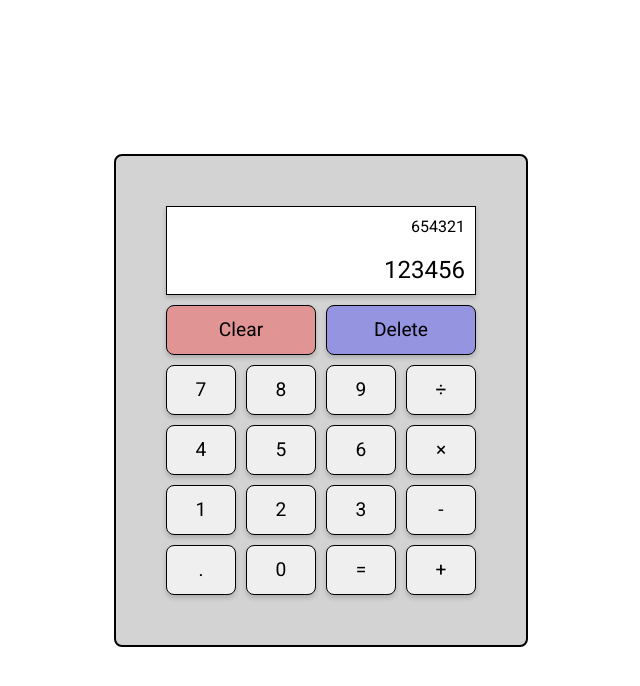
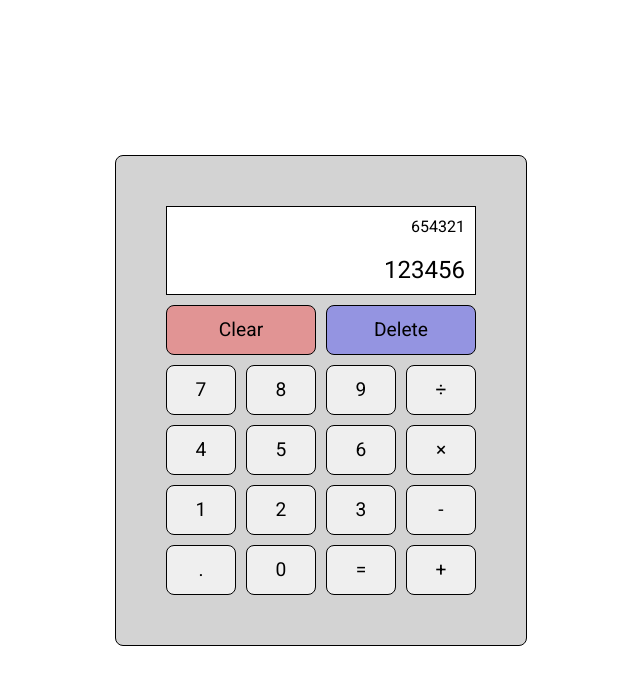
Before and after one commit to dangoodie/calculator, a plain HTML site: page index.html in a window 1280 px wide. Shown: the whole page, without its empty margins (319-959 px from the left). Drawn offline with Linux system fonts and the light colour scheme.

Commit message:
some small style changes on the buttons

```diff
--- a/style.css
+++ b/style.css
@@ -24,7 +24,7 @@ body {
   padding: 50px;
   display: flex;
   flex-direction: column;
-  border: 2px solid black;
+  border: 1px solid black;
   border-radius: 8px;
   gap: 10px;
 }
@@ -49,7 +49,7 @@ body {
   gap: 0px;
   border: 1px solid black;
   color: #000;
-  box-shadow: 0 3px 5px rgba(0, 0, 0, 0.18);
+  /* box-shadow: 0 3px 5px rgba(0, 0, 0, 0.18); */
 }
 
 .input {
@@ -63,7 +63,7 @@ body {
   font-size: larger;
   color: #000;
   border-radius: 8px;
-  box-shadow: 0 3px 5px rgba(0, 0, 0, 0.18);
+  /* box-shadow: 0 3px 5px rgba(0, 0, 0, 0.18); */
   border: 1px solid black;
 
 }
```
